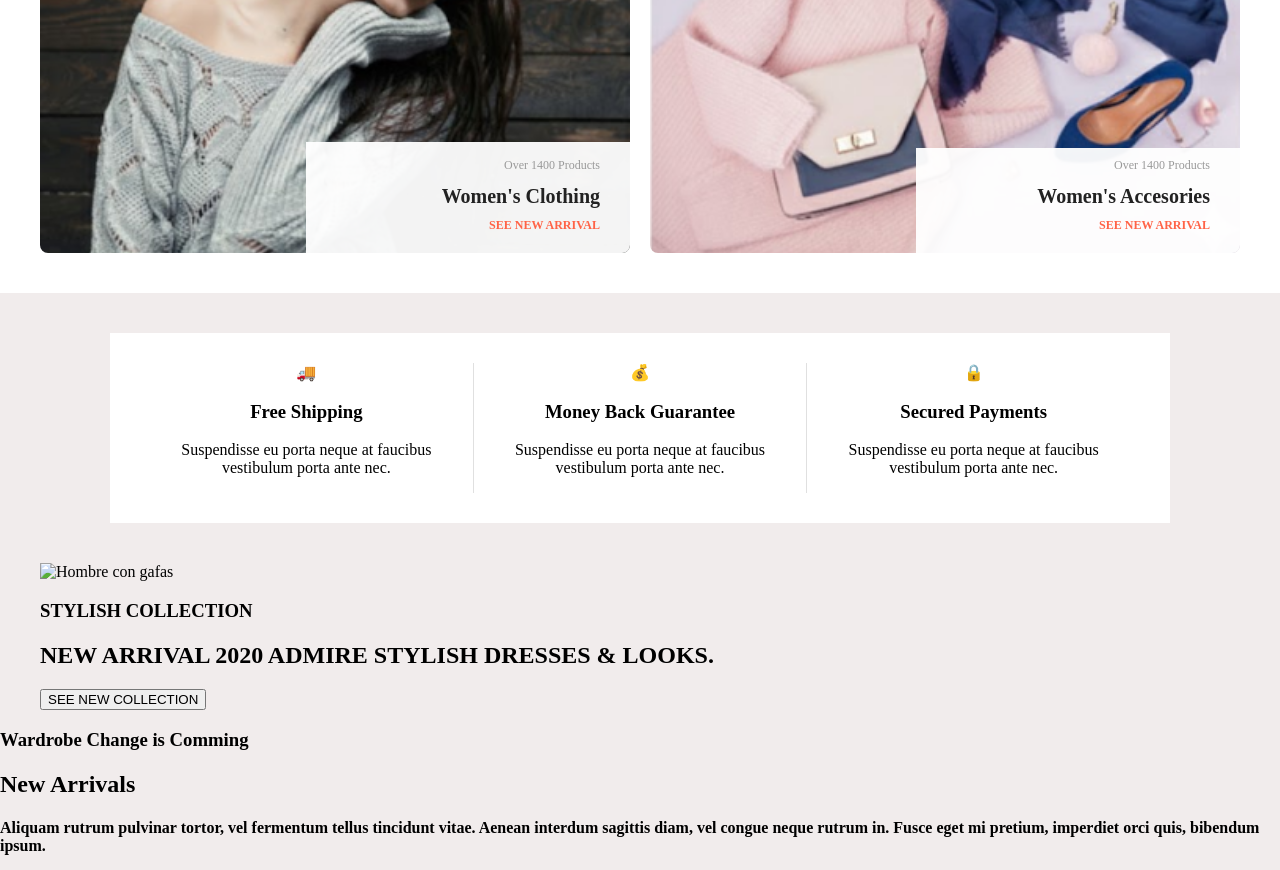
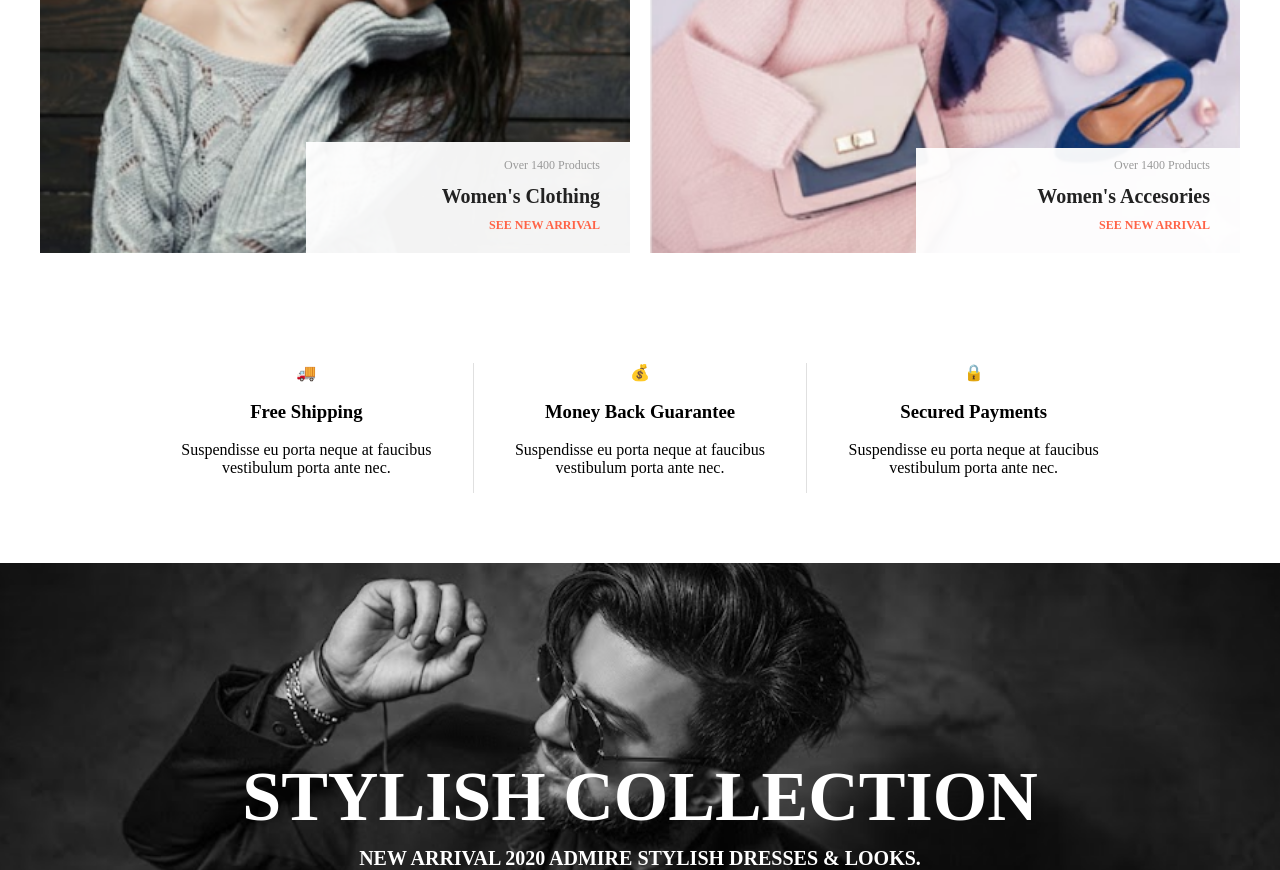
Before and after one commit to javaAlvaroch975/Tarea-Pepe-web-Volupa, a plain HTML site: page index.html in a window 1280 px wide. Shown: the part 1325-2195 px from the top of the page. Drawn offline with Linux system fonts and the light colour scheme; files whose address does not match are found by name.

Commit message:
Section 3 y 4

```diff
--- a/index.html
+++ b/index.html
@@ -49,8 +49,8 @@
         </section>
 
         <!-- SECCION 2 -->
-        <section> <!-- recuadro de la ropa -->
-            <article>
+        <section>
+            <article> <!-- recuadro Men accesories -->
                 <figure>
                     <img src="./imagenes/section2/zapatos.png" alt="Accesorios para hombre">
                 </figure>
@@ -59,7 +59,7 @@
                 <a href="#">SEE NEW ARRIVAL</a>
             </article>
 
-            <article>
+            <article> <!-- recuadro Men clothing -->
                 <figure>
                     <img src="./imagenes/section2/hombre.png" alt="Hombre traje">
                 </figure>
@@ -68,7 +68,7 @@
                 <a href="#">SEE NEW ARRIVAL</a>
             </article>
 
-            <article>
+            <article> <!-- recuadro Women's clothing -->
                 <figure>
                     <img src="./imagenes/section2/mujer.png" alt="Mujer sueter gris">
                 </figure>
@@ -77,7 +77,7 @@
                 <a href="#">SEE NEW ARRIVAL</a>
             </article>
 
-            <article>
+            <article> <!-- recuadro Women's accesories -->
                 <figure>
                     <img src="./imagenes/section2/ropa.png" alt="Accesorios para mujer - bolsos coloridos">
                 </figure>
@@ -87,7 +87,7 @@
             </article>
         </section>
 
-        <!-- seccion carrito y pagos -->
+        <!-- SECCION 3 ("es la que esta a caballo, entre la ropa y el stylish collection") -->
         <section>
             <article>
                 <span aria-hidden="true">🚚</span>
@@ -108,22 +108,21 @@
             </article>
         </section>
 
-        <!-- seccion stylish collection -->
-        <section>
+        <!-- SECCION 4 -->
+        <section class="section4">
             <article>
-                <figure>
-                    <img src="#" alt="Hombre con gafas">
-                    <h1>STYLISH COLLECTION</h1>
-                    <h2>NEW ARRIVAL 2020 ADMIRE STYLISH DRESSES & LOOKS.</h2>
+                <figure class="section4-content">
+                    <h2>STYLISH COLLECTION</h2>
+                    <h3>NEW ARRIVAL 2020 ADMIRE STYLISH DRESSES & LOOKS.</h3>
                     <button>SEE NEW COLLECTION</button>
                 </figure>
             </article>
         </section>
 
-        <!-- SECCION 3 -->
+        <!-- SECCION 5 -->
         <section>
-            <h3>Wardrobe Change is Comming</h3>
-            <h1>New Arrivals</h1>
+            <h4>Wardrobe Change is Comming</h3>
+            <h3>New Arrivals</h3>
             <h4>Aliquam rutrum pulvinar tortor, vel fermentum tellus tincidunt vitae. Aenean interdum sagittis diam, vel congue neque rutrum in. Fusce eget mi pretium, imperdiet orci quis, bibendum ipsum.</h4>
         </section>
     </main>
--- a/volupa.css
+++ b/volupa.css
@@ -1,11 +1,10 @@
 body {
-    background-color: #f1ecec;
+    background-color: white;
     margin: 0;
     padding: 0;
 }
 
 /* Header con navs*/
-
 header nav {
     display: flex;
     align-items: center;
@@ -88,7 +87,7 @@ section:nth-of-type(2) {
     grid-template-rows: auto auto auto;
     gap: 20px;
     padding: 40px;
-    background: #fff;
+    background-color: white;
     margin: 40px auto;
     max-width: 1200px;
 }
@@ -100,7 +99,6 @@ section:nth-of-type(2) article:nth-child(4) { grid-area: 3 / 2 / 4 / 3; }
 
 section:nth-of-type(2) article {
     position: relative;
-    border-radius: 8px;
     overflow: hidden;
     min-height: 350px;
 }
@@ -159,7 +157,6 @@ section:nth-of-type(2) article a {
     text-transform: uppercase;
 }
 
-/* Women's articles (3 y 4) - texto a la derecha */
 section:nth-of-type(2) article:nth-child(3)::after,
 section:nth-of-type(2) article:nth-child(4)::after {
     left: auto;
@@ -177,7 +174,7 @@ section:nth-of-type(2) article:nth-child(4) a {
     text-align: right;
 }
 
-/* SECTION SECURED PAYMENTS */
+/* SECTION 3 */
 section:nth-of-type(3) {
     text-align: center;
     background: #fff;
@@ -196,3 +193,42 @@ section:nth-of-type(3) article {
 section:nth-of-type(3) article:not(:last-child) {
     border-right: 1px solid #e0e0e0;
 }
+
+/* SECTION 4 */
+section:nth-of-type(4) {
+    background: url('./imagenes/section4/modelo hombre.png') no-repeat center center;
+    background-size: cover;
+    min-height: 500px;
+    display: flex;
+    align-items: center;
+    justify-content: center;
+    color: white;
+}
+
+
+section:nth-of-type(4) button {
+    background: transparent;
+    color: white;
+    border: 2px solid white;
+    font-weight: bold;
+    margin: 20px auto 0 auto;
+    display: block;
+}
+
+
+section:nth-of-type(4) h2 {
+    color: white;
+    text-align: center;
+    font-weight: bold;
+    font-size: 70px;
+    margin-bottom: 10px;
+}
+
+
+section:nth-of-type(4) h3 {
+    color: white;
+    text-align: center;
+    font-weight: bold;
+    font-size: 20px;
+    margin-top: 0;
+}
```
Also changed, not shown: imagenes/section4/modelo hombre.png (added).
